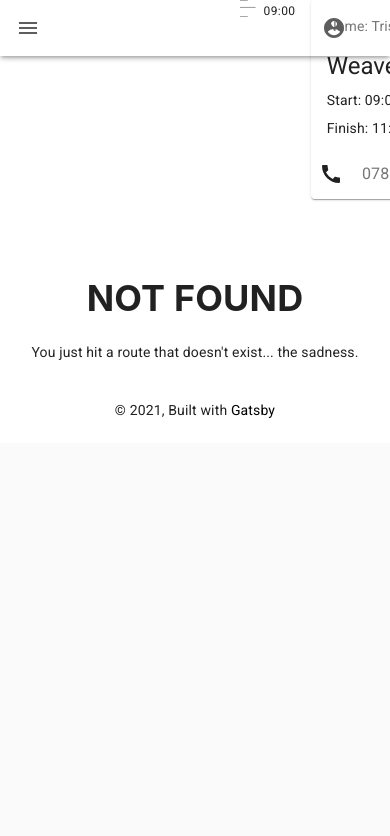
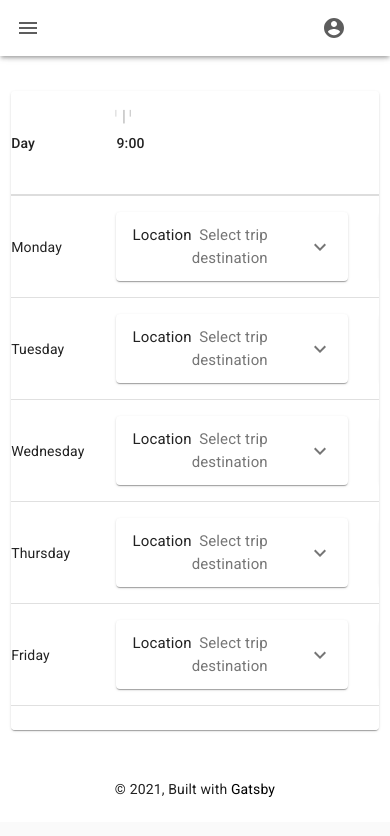
Before and after one commit to EllisRobinson20/ms-3t-salon, a Gatsby site: page /admin in a window 390 px wide. Before the commit this address had no page. Built offline with nearby package versions, Linux system fonts and the light colour scheme; Gatsby itself is replaced by a stand-in of ours; a web font is replaced by a local one.

Commit message:
created diary slots for mobile, working on desktop view

```diff
--- /dev/null
+++ b/src/components/Diary.js
@@ -0,0 +1,119 @@
+import { Container, Grid } from '@material-ui/core'
+import React from 'react'
+
+import { makeStyles, useTheme } from '@material-ui/core/styles'
+import DiarySlotMobile from './subcomponents/DiarySlotMobile'
+import DiarySlot from './subcomponents/DiarySlot'
+
+
+import Table from '@material-ui/core/Table';
+import TableBody from '@material-ui/core/TableBody';
+import TableCell from '@material-ui/core/TableCell';
+import TableContainer from '@material-ui/core/TableContainer';
+import TableHead from '@material-ui/core/TableHead';
+import TableRow from '@material-ui/core/TableRow';
+import Paper from '@material-ui/core/Paper';
+
+import Timeline from '../images/assets/timeline.svg';
+
+
+
+
+
+function createData(name, calories, fat, carbs, protein) {
+    return { name, calories, fat, carbs, protein };
+  }
+
+  const rows = [
+    createData('Monday', <DiarySlot/>,<DiarySlot/>,<DiarySlot/>),
+    createData('Tuesday', <DiarySlot/>,<DiarySlot/>,<DiarySlot/>,<DiarySlot/>),
+    createData('Wednesday', <DiarySlot/>,<DiarySlot/>,<DiarySlot/>,<DiarySlot/>),
+    createData('Thursday', <DiarySlot/>,<DiarySlot/>,<DiarySlot/>,<DiarySlot/>),
+    createData('Friday', <DiarySlot/>,<DiarySlot/>,<DiarySlot/>,<DiarySlot/>),
+  ];
+
+const useStyles = makeStyles(theme => ({
+    root: {
+        backgroundColor: theme.palette.background.paper,
+        padding: '.8em'
+    },
+    container: {
+
+    },
+    table: {
+        minWidth: 650,
+      },
+      timelineIcon: {
+        transform: 'rotate(90deg)',
+        maxWidth: '1em'
+      },
+  }))
+
+
+
+
+export default function Diary() {
+
+    const [value, setValue] = React.useState(0);
+
+    const handleChange = (event, newValue) => {
+        setValue(newValue);
+    };
+
+
+    const classes = useStyles()
+
+    const theme = useTheme()
+
+    const renderTimelineSlot = (time) => {
+        return (
+            <div>
+                <Timeline className={classes.timelineIcon}/>
+
+            <p>{time}</p>
+            </div>
+        )
+    }
+
+
+    return (
+        <div className={classes.root}>
+            <Container className={classes.container}>
+            </Container>
+            <Grid container spacing={0}>
+                <Grid item xs={12}>
+                <TableContainer component={Paper}>
+                    <Table className={classes.table} aria-label="simple table">
+                        <TableHead>
+                        <TableRow>
+                            <TableCell>Day</TableCell>
+                            <TableCell align="left">{renderTimelineSlot("9:00")}</TableCell>
+                            <TableCell align="left">{renderTimelineSlot("10:00")}</TableCell>
+                            <TableCell align="left">{renderTimelineSlot("11:00")}</TableCell>
+                            <TableCell align="left">{renderTimelineSlot("12:00")}</TableCell>
+                            <TableCell align="left">{renderTimelineSlot("13:00")}</TableCell>
+                        </TableRow>
+                        </TableHead>
+                        <TableBody>
+                        {rows.map((row) => (
+                            <TableRow key={row.name}>
+                            <TableCell component="th" scope="row">
+                                {row.name}
+                            </TableCell>
+                            <TableCell align="right">{row.calories}</TableCell>
+                            <TableCell align="right">{row.fat}</TableCell>
+                            <TableCell align="right">{row.carbs}</TableCell>
+                            <TableCell align="right">{row.protein}</TableCell>
+                            </TableRow>
+                        ))}
+                        </TableBody>
+                    </Table>
+                </TableContainer>
+                </Grid>
+                <Grid item xs={6}>
+
+                </Grid>
+            </Grid>
+        </div>
+    )
+}
--- a/src/components/header.js
+++ b/src/components/header.js
@@ -38,7 +38,7 @@ import { ProfileContext } from '../context/ProfileContext'
 import { SvgIcon } from '@material-ui/core'
 import { mdiContentCut } from '@mdi/js';
 
-import DiarySlotMobile from './subcomponents/DiarySlotMobile'
+import Diary from './Diary'
 
 const drawerWidth = 240
 
@@ -236,7 +236,6 @@ const Header = ({ siteTitle }) => {
         </List>
       </Drawer>
     <Profile/>
-    <DiarySlotMobile/>
     </div>
   )
 }
--- /dev/null
+++ b/src/components/subcomponents/DiarySlot.js
@@ -0,0 +1,92 @@
+import React from 'react';
+import { makeStyles } from '@material-ui/core/styles';
+import clsx from 'clsx';
+import Accordion from '@material-ui/core/Accordion';
+import AccordionDetails from '@material-ui/core/AccordionDetails';
+import AccordionSummary from '@material-ui/core/AccordionSummary';
+import AccordionActions from '@material-ui/core/AccordionActions';
+import Typography from '@material-ui/core/Typography';
+import ExpandMoreIcon from '@material-ui/icons/ExpandMore';
+import Chip from '@material-ui/core/Chip';
+import Button from '@material-ui/core/Button';
+import Divider from '@material-ui/core/Divider';
+
+const useStyles = makeStyles((theme) => ({
+  root: {
+    width: '100%',
+  },
+  heading: {
+    fontSize: theme.typography.pxToRem(15),
+  },
+  secondaryHeading: {
+    fontSize: theme.typography.pxToRem(15),
+    color: theme.palette.text.secondary,
+  },
+  icon: {
+    verticalAlign: 'bottom',
+    height: 20,
+    width: 20,
+  },
+  details: {
+    alignItems: 'center',
+  },
+  column: {
+    flexBasis: '33.33%',
+  },
+  helper: {
+    borderLeft: `2px solid ${theme.palette.divider}`,
+    padding: theme.spacing(1, 2),
+  },
+  link: {
+    color: theme.palette.primary.main,
+    textDecoration: 'none',
+    '&:hover': {
+      textDecoration: 'underline',
+    },
+  },
+}));
+
+export default function DetailedAccordion() {
+  const classes = useStyles();
+
+  return (
+    <div className={classes.root}>
+      <Accordion>
+        <AccordionSummary
+          expandIcon={<ExpandMoreIcon />}
+          aria-controls="panel1c-content"
+          id="panel1c-header"
+        >
+          <div className={classes.column}>
+            <Typography className={classes.heading}>Location</Typography>
+          </div>
+          <div className={classes.column}>
+            <Typography className={classes.secondaryHeading}>Select trip destination</Typography>
+          </div>
+        </AccordionSummary>
+        <AccordionDetails className={classes.details}>
+          <div className={classes.column} />
+          <div className={classes.column}>
+            <Chip label="Barbados" onDelete={() => {}} />
+          </div>
+          <div className={clsx(classes.column, classes.helper)}>
+            <Typography variant="caption">
+              Select your destination of choice
+              <br />
+              <a href="#secondary-heading-and-columns" className={classes.link}>
+                Learn more
+              </a>
+            </Typography>
+          </div>
+        </AccordionDetails>
+        <Divider />
+        <AccordionActions>
+          <Button size="small">Cancel</Button>
+          <Button size="small" color="primary">
+            Save
+          </Button>
+        </AccordionActions>
+      </Accordion>
+    </div>
+  );
+}
--- a/src/components/subcomponents/DiarySlotMobile.js
+++ b/src/components/subcomponents/DiarySlotMobile.js
@@ -12,10 +12,13 @@ import CallIcon from '@material-ui/icons/Call';
 
 const useStyles = makeStyles({
   root: {
-    minWidth: 275,
+    minWidth: 200,
   },
   title: {
     fontSize: 14,
+  },
+  timelineIcon: {
+    maxWidth: '1em'
   },
 });
 
@@ -26,7 +29,7 @@ export default function SimpleCard() {
     <div>
         <Grid container spacing={1}>
             <Grid item xs={1}>
-                <Timeline/>
+                <Timeline className={classes.timelineIcon}/>
             </Grid>
             <Grid item xs={2}>
             <Typography variant="caption">
--- /dev/null
+++ b/src/pages/admin.js
@@ -0,0 +1,18 @@
+import React from 'react'
+import Layout from '../components/layout'
+import SEO from '../components/seo'
+
+import Diary from '../components/Diary'
+
+export default function admin() {
+    return (
+        <div>
+            <Layout>
+                <SEO title="Admin" />
+                <Diary/>
+            </Layout>
+
+
+        </div>
+    )
+}
```
